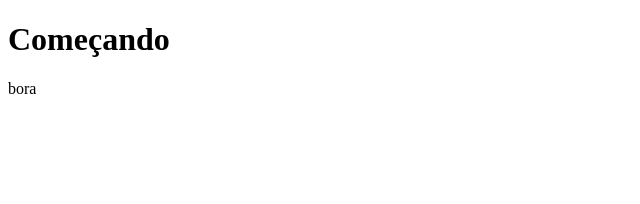
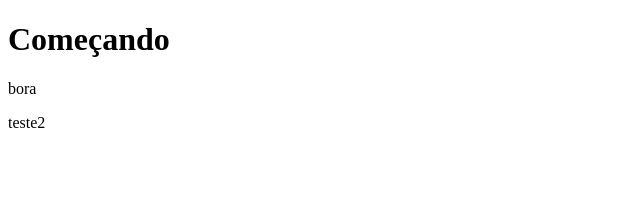
Before and after one commit to gioniemeyer/Projeto-Linkr, a JavaScript app: page / in a window 1280 px wide. Shown: the top 204 px of the page, without its empty margins (0-640 px from the left). Built offline with nearby package versions, Linux system fonts and the light colour scheme.

Commit message:
segundo teste do deploy

```diff
--- a/src/components/App.js
+++ b/src/components/App.js
@@ -4,6 +4,7 @@ export default function App() {
     <>
       <h1>Começando</h1>
       <p>bora</p>
+      <p>teste2</p>
       </>
   );
 }
```
